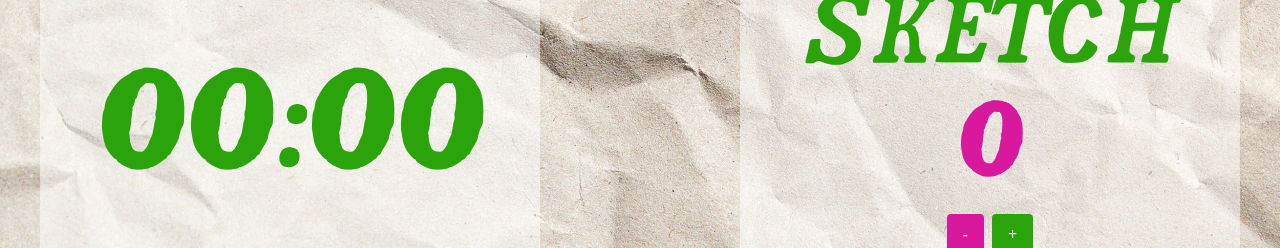
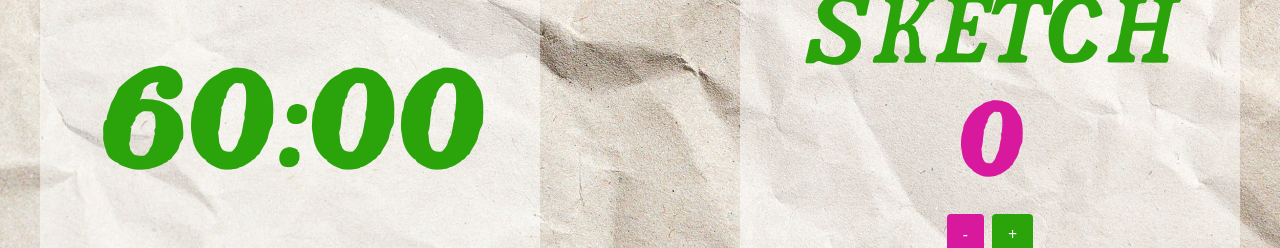
Before and after one commit to hminsky2002/oneHundredSketchesHomePage, a React (Vite) app: page /counter in a window 1280 px wide. Shown: the part 364-612 px from the top of the page. Built offline with nearby package versions, Linux system fonts and the light colour scheme; a web font is replaced by a local one.

Commit message:
change from count up to count down

```diff
--- a/src/components/Timer.tsx
+++ b/src/components/Timer.tsx
@@ -2,14 +2,14 @@ import { useState, useEffect } from "react";
 
 const Timer = () => {
   // Timer counts from 0 seconds up to 3700 seconds
-  const [timeElapsed, setTimeElapsed] = useState(0);
+  const [timeElapsed, setTimeElapsed] = useState(3600);
   const [isPaused, setIsPaused] = useState(true);
 
   useEffect(() => {
     if (isPaused || timeElapsed >= 3700) return;
     const interval = setInterval(() => {
-      setTimeElapsed((prev) => prev + 1);
-    }, 1000);
+      setTimeElapsed((prev) => prev - 1);
+    }, 1200);
     return () => clearInterval(interval);
   }, [isPaused, timeElapsed]);
 
```
